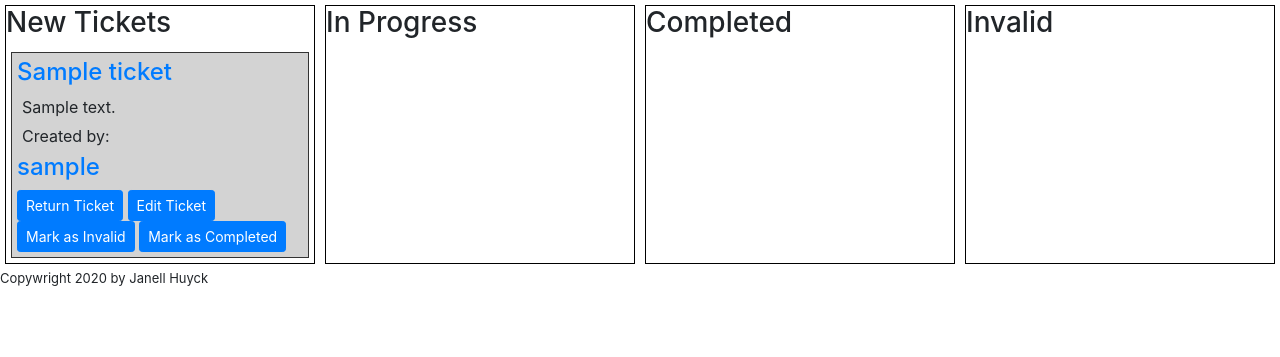
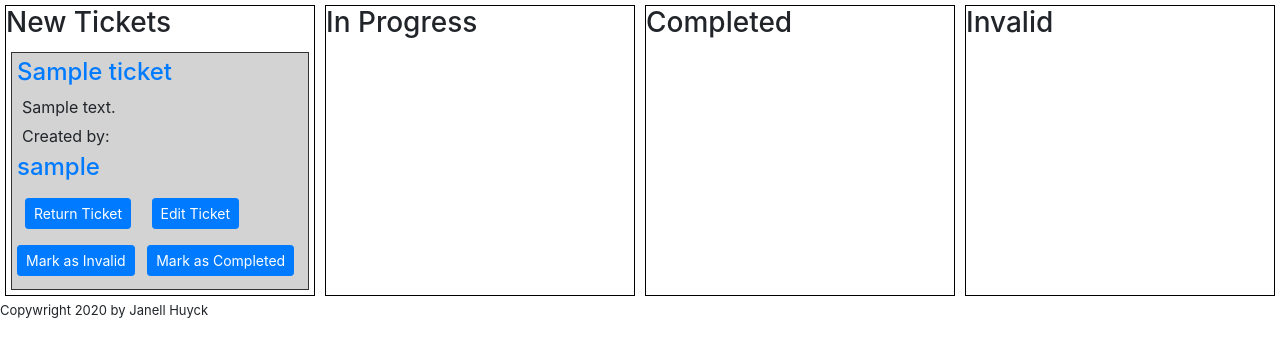
Before and after one commit to Janell-Huyck/bug_tracker, a Django app: page / in a window 1280 px wide. Shown: the part 140-497 px from the top of the page. Run offline with Django 3.2, Linux system fonts and the light colour scheme; a user stored in the database is signed in; tables that the repository leaves empty hold one stand-in row (values such as "Sample post"); some libraries are stand-ins or nearby versions.

Commit message:
fixed spacing on buttons

```diff
--- a/bugs/forms.py
+++ b/bugs/forms.py
@@ -1,6 +1,4 @@
 from django import forms
-
-# New Ticket
 
 
 class LoginForm(forms.Form):
--- a/bugs/templates/modify_menu.html
+++ b/bugs/templates/modify_menu.html
@@ -1,18 +1,18 @@
 
 {% if ticket.assigned_to != request.user %}
-    <a class="btn btn-primary btn-sm" href="{% url 'assignSelf' id=ticket.id%}?next={{ request.path|urlencode }}">Assign Yourself</a>
+    <a class="btn btn-primary btn-sm m-2" href="{% url 'assignSelf' id=ticket.id%}?next={{ request.path|urlencode }}">Assign Yourself</a>
 {% endif %}
 
 {% if ticket.assigned_to == request.user %}
-    <a class="btn btn-primary btn-sm" href="{% url 'returnTicket' id=ticket.id%}?next={{ request.path|urlencode }}">Return Ticket</a>
+    <a class="btn btn-primary btn-sm m-2" href="{% url 'returnTicket' id=ticket.id%}?next={{ request.path|urlencode }}">Return Ticket</a>
 {% endif %}
 
 
-<a class="btn btn-primary btn-sm" href="{% url 'editTicket' id=ticket.id%}?next={{ request.path|urlencode }}">Edit Ticket</a>
+<a class="btn btn-primary btn-sm m-2" href="{% url 'editTicket' id=ticket.id%}?next={{ request.path|urlencode }}">Edit Ticket</a>
 {% if ticket.status != "INVALID" %}
     <a class="btn btn-primary btn-sm" href="{% url 'markInvalid' id=ticket.id%}?next={{ request.path|urlencode }}">Mark as Invalid</a>
 {% endif %}
 
 {% if ticket.status != "COMPLETED" %}
-    <a class="btn btn-primary btn-sm" href="{% url 'markCompleted' id=ticket.id%}?next={{ request.path|urlencode }}">Mark as Completed</a>
+    <a class="btn btn-primary btn-sm m-2" href="{% url 'markCompleted' id=ticket.id%}?next={{ request.path|urlencode }}">Mark as Completed</a>
 {% endif %}
```
